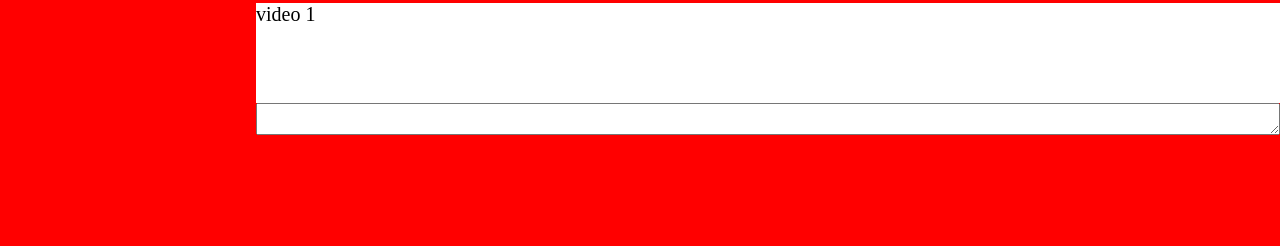
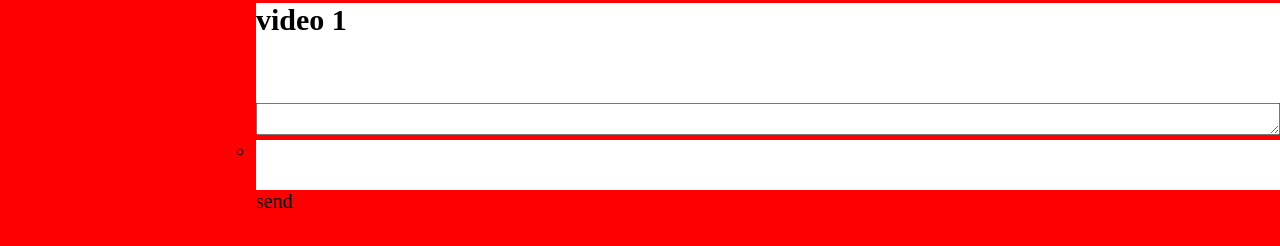
Before and after one commit to nNab1l/Yubtub, a plain HTML site: page index.html in a window 1280 px wide. Shown: the part 514-760 px from the top of the page. Drawn offline with Linux system fonts and the light colour scheme.

Commit message:
comments

```diff
--- a/js/main.js
+++ b/js/main.js
@@ -28,17 +28,16 @@ class App {
   constructor(app, data) {
     this.data = data;
     this.app = app;
+    this.cleaner = new Cleaner();
     this.yubtub = new Yubtub(this.app, {
       video1: data[this.default].video1,
       video2: data[this.default].video2,
     });
-
-      this.cleaner = new Cleaner();
   }
 
   switch(link) {
     this.cleaner.clean("body");
-      this.yubtub = new Yubtub(this.app, this.data[link]);
+    this.yubtub = new Yubtub(this.app, [this.data[link]]);
   }
 }
 
@@ -52,14 +51,17 @@ class App {
     console.log(data);
     this.app = app;
     this.renderer = new Renderer();
+    this.main = new Main(this, data);
     this.aside = new Aside(this, data);
-      this.main = new Main(this, data);
   }
 }
 
 class Renderer {
   render(whereToRender, whatToRender) {
-      document.querySelector(whereToRender).appendChild(whatToRender);
+    const container = document.querySelector(whereToRender);
+    if (container) {
+      container.appendChild(whatToRender);
+    }
   }
 }
 
@@ -94,7 +96,9 @@ class App {
     this.yubtub.renderer.render("li", this.vid);
     this.nextVideo = new NextVideo(this, data, this.ul);
     this.vid.src = "./videos/" + data.video1;
-      this.nextVideo.htmlElement.onclick = this.nextVideo.videoClicked.bind(this.nextVideo);
+    this.nextVideo.htmlElement.onclick = this.nextVideo.videoClicked.bind(
+      this.nextVideo
+    );
   }
 }
 
@@ -105,12 +109,13 @@ class App {
   ul;
   title;
   input;
+  send;
 
   constructor(aside, data, ul) {
     this.aside = aside;
     this.data = data;
     this.sideArticle = document.createElement("article");
-      this.title = document.createElement("article");
+    this.title = document.createElement("h2");
     this.input = document.createElement("textarea");
     this.aside.yubtub.renderer.render("section", this.sideArticle);
     this.sideArticle.classList.add("yubtub__sideart");
@@ -125,6 +130,7 @@ class App {
     this.title.classList.add("yubtub__title");
     this.title.innerText = "video 1";
     this.htmlElement.onclick = this.videoClicked.bind(this);
+    this.comments = new Comments(this.aside.yubtub.main, data, this.input);
   }
 
   videoClicked() {
@@ -134,32 +140,46 @@ class App {
   }
 }
 
-
-  class Main{
+class Main {
   yubtub;
   comments;
 
-    constructor(yubtub, data){
+  constructor(yubtub, data) {
     this.yubtub = yubtub;
     this.comments = new Comments(this, data);
   }
-
-
 }
 
-  class Comments{
+class Comments {
   main;
-    rea;
+  comments;
   comment;
+  send;
+  textarea;
 
-    constructor(main, data){
+  constructor(main, data, textarea) {
     this.main = main;
-      this.rea = document.createElement("ul");
+    this.textarea = textarea;
+    this.send = document.createElement("p");
+    this.send.innerText = "send";
+    this.comments = document.createElement("ul");
     this.comment = document.createElement("li");
+    this.main.yubtub.renderer.render("ul", this.comments);
+    this.main.yubtub.renderer.render("ul", this.send);
+    this.main.yubtub.renderer.render("ul", this.comment);
+    this.comments.classList.add("yubtub__comments");
+    this.comment.classList.add("yubtub__comment");
+    this.comments.appendChild(this.comment);
+    this.send.onclick = this.addComment.bind(this);
   }
 
+  addComment() {
+    const newComment = document.createElement("li");
+    newComment.innerText = this.textarea.value;
+    this.comments.appendChild(newComment);
+    this.textarea.value = "";
   }
-
+}
 
 const app = new App();
 console.log(app);
--- a/scss/components/main.scss
+++ b/scss/components/main.scss
@@ -51,3 +51,13 @@ aside{
 textarea{
     width: 100%;
 }
+
+.yubtub__comments{
+    width: auto;
+}
+
+.yubtub__comment{
+    width: 100%;
+    height: 5rem;
+    background: white;
+}
```
Also changed, not shown: css/style.css, 1 other file. Lines whose indentation alone changed are shown as unchanged.
